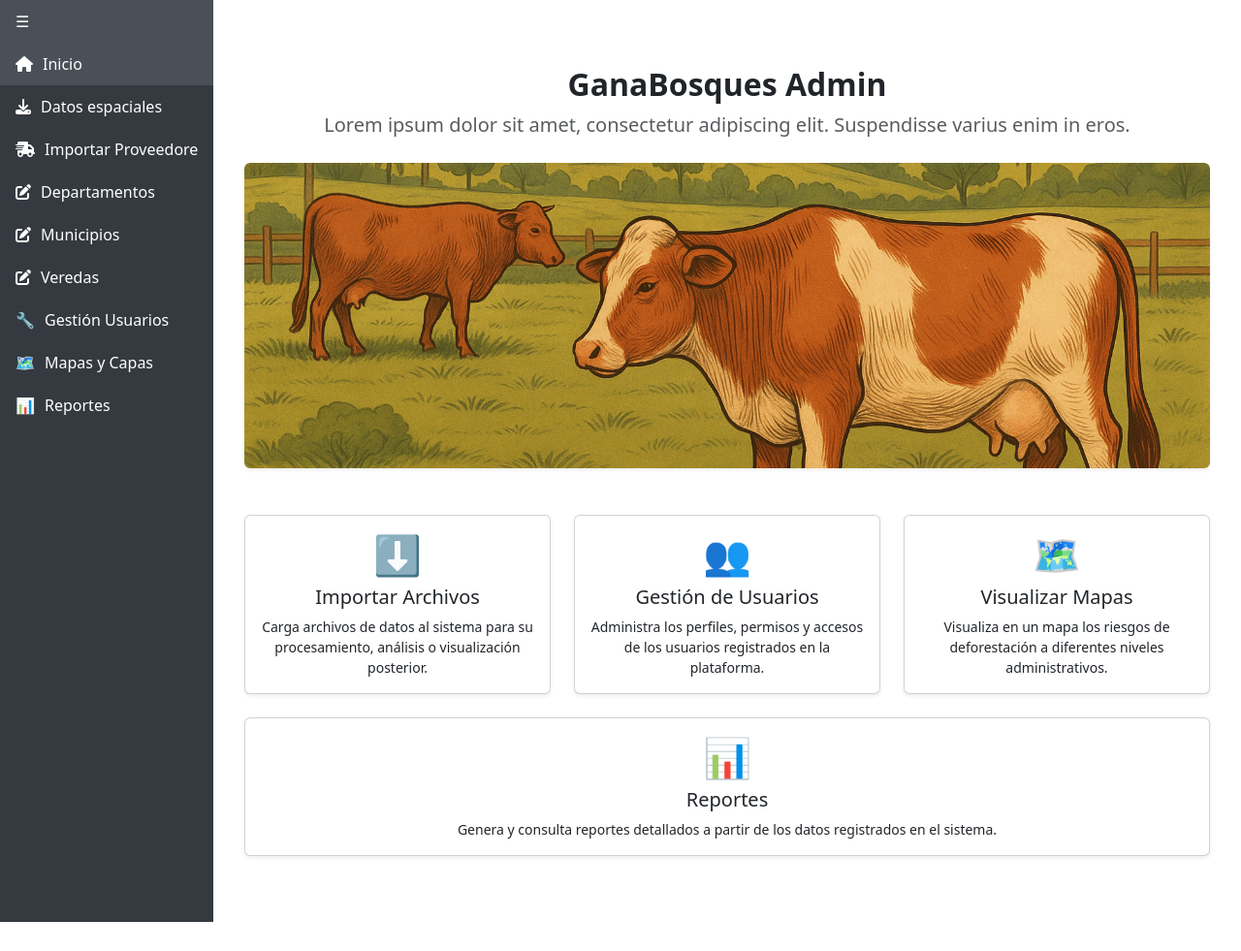
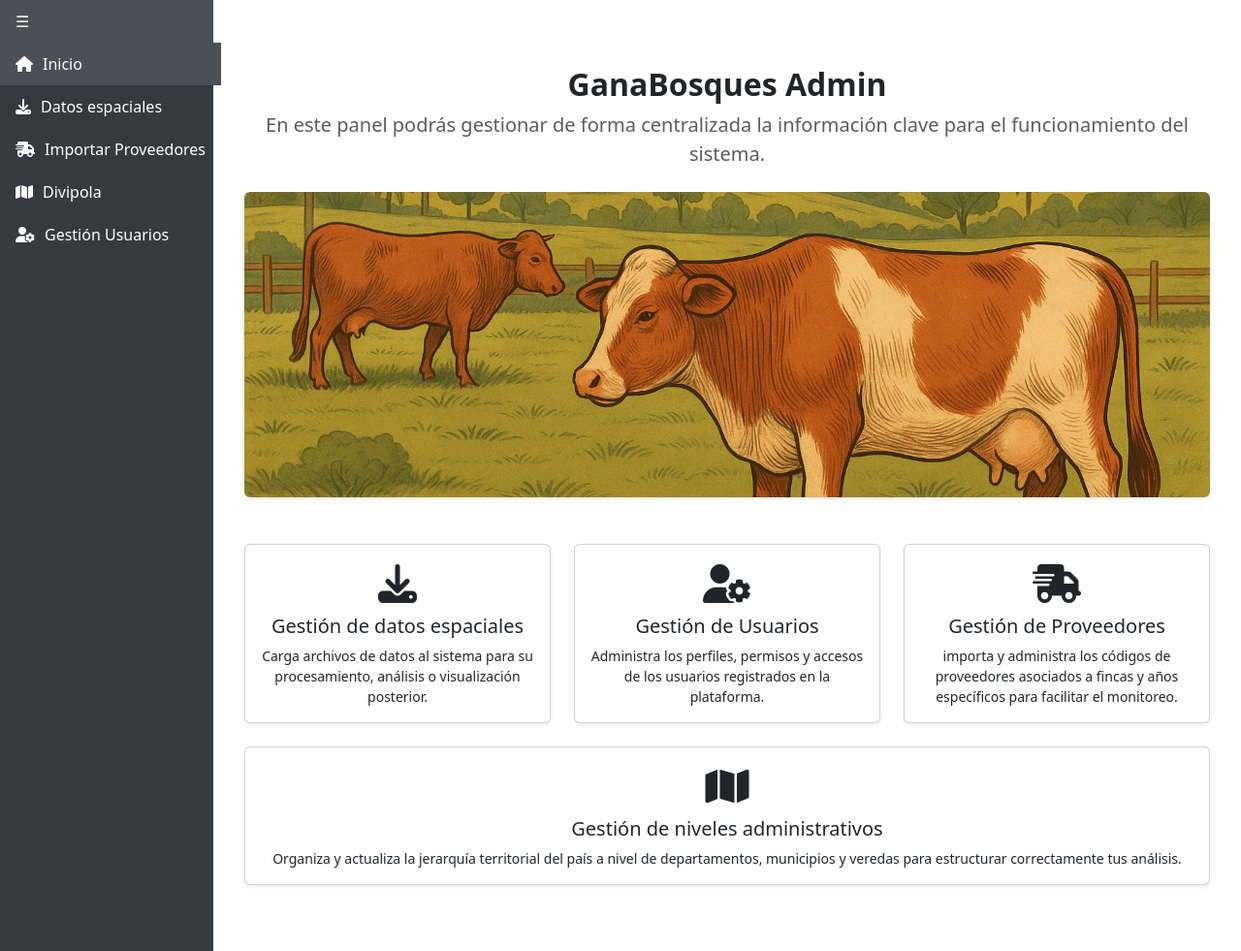
Before and after one commit to CIAT-DAPA/ganabosques_web_admin, a Flask app: page / in a window 1280 px wide. Shown: the whole page at 97% size. Before the commit the page ends 951 px from the top, so only its background shows below. Run offline with Flask 3, Linux system fonts and the light colour scheme; parts of the project's set-up code (start-up, migrations or seed data) failed here and were passed over.

Commit message:
Adjust overall styling and home text

```diff
--- a/src/templates/base.html
+++ b/src/templates/base.html
@@ -3,10 +3,10 @@
 <head>
   <meta charset="UTF-8">
   <title>Web Admin</title>
+  <meta name="viewport" content="width=device-width, initial-scale=1">
   <link href="https://cdn.jsdelivr.net/npm/bootstrap@5.3.2/dist/css/bootstrap.min.css" rel="stylesheet">
   <link href="https://cdn.jsdelivr.net/npm/bootstrap-select@1.13.18/dist/css/bootstrap-select.min.css" rel="stylesheet">
   <link rel="stylesheet" href="https://cdnjs.cloudflare.com/ajax/libs/font-awesome/6.5.0/css/all.min.css">
-    <meta name="viewport" content="width=device-width, initial-scale=1">
   <style>
     body {
       display: flex;
@@ -30,8 +30,6 @@
       align-items: center;
       gap: 10px;
       padding: 10px 16px;
-            width: 100%;
-            transition: padding 0.3s ease;
       color: #fff;
     }
 
@@ -41,7 +39,6 @@
 
     .sidebar .nav-link.active {
       background-color: #495057;
-            border-radius: 0;
     }
 
     .sidebar .nav-link span {
@@ -52,17 +49,22 @@
       max-width: 200px;
       opacity: 1;
       visibility: visible;
-            transition:
-                max-width 0.3s ease,
-                opacity 0.3s ease,
-                visibility 0.3s ease;
+      transition: max-width 0.3s ease, opacity 0.3s ease, visibility 0.3s ease;
     }
 
     .sidebar.collapsed .nav-link span {
       max-width: 0;
       opacity: 0;
       visibility: hidden;
-            width: 60px;
+    }
+
+    .sidebar .submenu {
+      padding-left: 2rem;
+      transition: height 0.3s ease, opacity 0.3s ease;
+    }
+
+    .sidebar.collapsed .submenu {
+      display: none !important;
     }
 
     .content {
@@ -99,12 +101,13 @@
   </style>
 </head>
 <body>
+
 <!-- Botón menú móvil -->
 <div class="d-md-none p-2">
   <button class="btn btn-outline-secondary" data-bs-toggle="offcanvas" data-bs-target="#mobileSidebar">☰ Menú</button>
 </div>
 
-    <!-- Sidebar lateral (desktop) -->
+<!-- Sidebar desktop -->
 <nav id="sidebar" class="sidebar d-none d-md-block">
   <button id="toggleSidebar" class="toggle-btn">☰</button>
   <nav class="nav flex-column">
@@ -112,33 +115,35 @@
       <i class="fa-solid fa-house"></i><span>Inicio</span>
     </a>
     <a class="nav-link {% if active_page == 'importar' %}active{% endif %}" href="{{ url_for('spatial.upload_file') }}">
-                <i class="fa-solid fa-download"></i> <span>Datos espaciales</span>
+      <i class="fa-solid fa-download"></i><span>Datos espaciales</span>
     </a>
     <a class="nav-link {% if active_page == 'import_suppliers' %}active{% endif %}" href="{{ url_for('suppliers.importar_proveedores') }}">
       <i class="fa-solid fa-truck-fast"></i><span>Importar Proveedores</span>
     </a>
+
+    <!-- Divipola -->
+    <div class="nav-item">
+      <a class="nav-link {% if active_page in ['adm1', 'adm2', 'adm3'] %}active{% endif %}" data-bs-toggle="collapse" href="#divipolaSubmenu" role="button" aria-expanded="true" aria-controls="divipolaSubmenu">
+        <i class="fa-solid fa-map"></i><span>Divipola</span>
+      </a>
+      <div class="submenu collapse {% if active_page in ['adm1', 'adm2', 'adm3'] %}show{% endif %}" id="divipolaSubmenu">
         <a class="nav-link {% if active_page == 'adm1' %}active{% endif %}" href="{{ url_for('adm1.list_adm1') }}">
-                <i class="fa-solid fa-pen-to-square"></i><span>Departamentos</span>
+          <span style="margin-left: 20px;">Departamentos</span>
         </a>
         <a class="nav-link {% if active_page == 'adm2' %}active{% endif %}" href="{{ url_for('adm2.list_adm2') }}">
-                <i class="fa-solid fa-pen-to-square"></i><span>Municipios</span>
+          <span style="margin-left: 20px;">Municipios</span>
         </a>
         <a class="nav-link {% if active_page == 'adm3' %}active{% endif %}" href="{{ url_for('adm3.list_adm3') }}">
-                <i class="fa-solid fa-pen-to-square"></i><span>Veredas</span>
+          <span style="margin-left: 20px;">Veredas</span>
         </a>
-            <a class="nav-link" href="#">
-                🔧 <span>Gestión Usuarios</span>
-            </a>
-            <a class="nav-link" href="#">
-                🗺️ <span>Mapas y Capas</span>
-            </a>
-            <a class="nav-link" href="#">
-                📊 <span>Reportes</span>
-            </a>
+      </div>
+    </div>
+
+    <a class="nav-link" href="#"><i class="fa-solid fa-user-gear"></i><span>Gestión Usuarios</span></a>
   </nav>
 </nav>
 
-    <!-- Sidebar móvil (offcanvas) -->
+<!-- Sidebar móvil -->
 <div class="offcanvas offcanvas-start" tabindex="-1" id="mobileSidebar">
   <div class="offcanvas-header bg-dark text-white">
     <h5 class="offcanvas-title">Menú</h5>
@@ -147,14 +152,15 @@
   <div class="offcanvas-body bg-dark">
     <nav class="nav flex-column">
       <a class="nav-link text-white {% if active_page == 'home' %}active{% endif %}" href="{{ url_for('home.home') }}"><i class="fa-solid fa-house"></i> Inicio</a>
-                <a class="nav-link text-white {% if active_page == 'importar' %}active{% endif %}" href="{{ url_for('spatial.upload_file') }}"><i class="fa-solid fa-download"></i>Datos espaciales</a>
-                <a class="nav-link text-white {% if active_page == 'import_suppliers' %}active{% endif %}" href="{{ url_for('suppliers.importar_proveedores') }}"><i class="fa-solid fa-truck-fast"></i>Importar Proveedores</a>
-                <a class="nav-link text-white {% if active_page == 'adm1' %}active{% endif %}" href="{{ url_for('adm1.list_adm1') }}"><i class="fa-solid fa-pen-to-square"></i>Departamentos</a>
-                <a class="nav-link text-white {% if active_page == 'adm2' %}active{% endif %}" href="{{ url_for('adm2.list_adm2') }}"><i class="fa-solid fa-pen-to-square"></i>Municipios</a>
-                <a class="nav-link text-white {% if active_page == 'adm3' %}active{% endif %}" href="{{ url_for('adm3.list_adm3') }}"><i class="fa-solid fa-pen-to-square"></i>Veredas</a>
-                <a class="nav-link text-white" href="#">🔧 Gestión Usuarios</a>
-                <a class="nav-link text-white" href="#">🗺️ Mapas y Capas</a>
-                <a class="nav-link text-white" href="#">📊 Reportes</a>
+      <a class="nav-link text-white {% if active_page == 'importar' %}active{% endif %}" href="{{ url_for('spatial.upload_file') }}"><i class="fa-solid fa-download"></i> Datos espaciales</a>
+      <a class="nav-link text-white {% if active_page == 'import_suppliers' %}active{% endif %}" href="{{ url_for('suppliers.importar_proveedores') }}"><i class="fa-solid fa-truck-fast"></i> Importar Proveedores</a>
+      <a class="nav-link text-white" data-bs-toggle="collapse" href="#divipolaSubmenuMobile" role="button" aria-expanded="false" aria-controls="divipolaSubmenuMobile"><i class="fa-solid fa-map"></i> Divipola</a>
+      <div class="collapse" id="divipolaSubmenuMobile">
+        <a class="nav-link text-white ps-4 {% if active_page == 'adm1' %}active{% endif %}" href="{{ url_for('adm1.list_adm1') }}">Departamentos</a>
+        <a class="nav-link text-white ps-4 {% if active_page == 'adm2' %}active{% endif %}" href="{{ url_for('adm2.list_adm2') }}">Municipios</a>
+        <a class="nav-link text-white ps-4 {% if active_page == 'adm3' %}active{% endif %}" href="{{ url_for('adm3.list_adm3') }}">Veredas</a>
+      </div>
+      <a class="nav-link text-white" href="#"><i class="fa-solid fa-user-gear"></i> Gestión Usuarios</a>
     </nav>
   </div>
 </div>
@@ -172,20 +178,20 @@
 <script>
   const toggleBtn = document.getElementById('toggleSidebar');
   const sidebar = document.getElementById('sidebar');
+
   toggleBtn?.addEventListener('click', () => {
     sidebar.classList.toggle('collapsed');
+    localStorage.setItem('sidebarCollapsed', sidebar.classList.contains('collapsed'));
   });
 
-        document.addEventListener('DOMContentLoaded', function () {
+  document.addEventListener('DOMContentLoaded', () => {
+    if (localStorage.getItem('sidebarCollapsed') === 'true') {
+      sidebar.classList.add('collapsed');
+    }
+
     if (window.jQuery && $.fn.selectpicker) {
       $('.selectpicker').selectpicker();
-            } else {
-                console.error('No se pudo inicializar selectpicker. Verifica jQuery y bootstrap-select.');
     }
-        });
-
-        $(function () {
-            $('.selectpicker').selectpicker();
   });
 </script>
 </body>
--- a/src/templates/home.html
+++ b/src/templates/home.html
@@ -4,7 +4,7 @@
 <div class="container py-5">
     <div class="text-center mb-4">
         <h2 class="fw-bold">GanaBosques Admin</h2>
-        <p class="lead text-muted">Lorem ipsum dolor sit amet, consectetur adipiscing elit. Suspendisse varius enim in eros.</p>
+        <p class="lead text-muted">En este panel podrás gestionar de forma centralizada la información clave para el funcionamiento del sistema.</p>
     </div>
 
     <!-- Imagen destacada -->
@@ -22,8 +22,8 @@
             <a href="{{ url_for('spatial.upload_file') }}" class="text-decoration-none text-dark">
                 <div class="card h-100 shadow-sm text-center">
                     <div class="card-body">
-                        <div class="display-6 mb-2">⬇️</div>
-                        <h5 class="card-title">Importar Archivos</h5>
+                        <div class="display-6 mb-2"><i class="fa-solid fa-download"></i></div>
+                        <h5 class="card-title">Gestión de datos espaciales</h5>
                         <p class="card-text small">Carga archivos de datos al sistema para su procesamiento, análisis o visualización posterior.</p>
                     </div>
                 </div>
@@ -33,7 +33,7 @@
             <a href="" class="text-decoration-none text-dark"></a>
             <div class="card h-100 shadow-sm text-center">
                 <div class="card-body">
-                    <div class="display-6 mb-2">👥</div>
+                    <div class="display-6 mb-2"><i class="fa-solid fa-user-gear"></i></div>
                     <h5 class="card-title">Gestión de Usuarios</h5>
                     <p class="card-text small">Administra los perfiles, permisos y accesos de los usuarios registrados en la plataforma.</p>
                 </div>
@@ -43,9 +43,9 @@
             <a href="" class="text-decoration-none text-dark"></a>
             <div class="card h-100 shadow-sm text-center">
                 <div class="card-body">
-                    <div class="display-6 mb-2">🗺️</div>
-                    <h5 class="card-title">Visualizar Mapas</h5>
-                    <p class="card-text small">Visualiza en un mapa los riesgos de deforestación a diferentes niveles administrativos.</p>
+                    <div class="display-6 mb-2"><i class="fa-solid fa-truck-fast"></i></div>
+                    <h5 class="card-title">Gestión de Proveedores</h5>
+                    <p class="card-text small">importa y administra los códigos de proveedores asociados a fincas y años específicos para facilitar el monitoreo.</p>
                 </div>
             </div>
         </div>
@@ -57,9 +57,9 @@
             <a href="" class="text-decoration-none text-dark"></a>
             <div class="card h-100 shadow-sm text-center">
                 <div class="card-body">
-                    <div class="display-6 mb-2">📊</div>
-                    <h5 class="card-title">Reportes</h5>
-                    <p class="card-text small">Genera y consulta reportes detallados a partir de los datos registrados en el sistema.</p>
+                    <div class="display-6 mb-2"><i class="fa-solid fa-map"></i> </div>
+                    <h5 class="card-title">Gestión de niveles administrativos</h5>
+                    <p class="card-text small">Organiza y actualiza la jerarquía territorial del país a nivel de departamentos, municipios y veredas para estructurar correctamente tus análisis.</p>
                 </div>
             </div>
         </div>
--- a/src/templates/upload.html
+++ b/src/templates/upload.html
@@ -4,7 +4,7 @@
 <div class="container py-4">
     <div class="card shadow-sm">
         <div class="card-body">
-            <h2 class="mb-3">Importar Archivos</h2>
+            <h2 class="mb-3">Manejo de datos espaciales</h2>
 
             <!-- Mensajes informativos -->
             {% with messages = get_flashed_messages() %}
```
Lines whose indentation alone changed are shown as unchanged.
